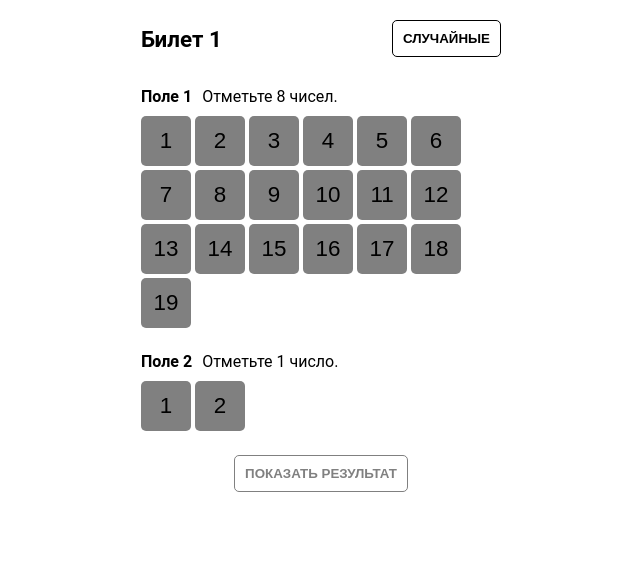
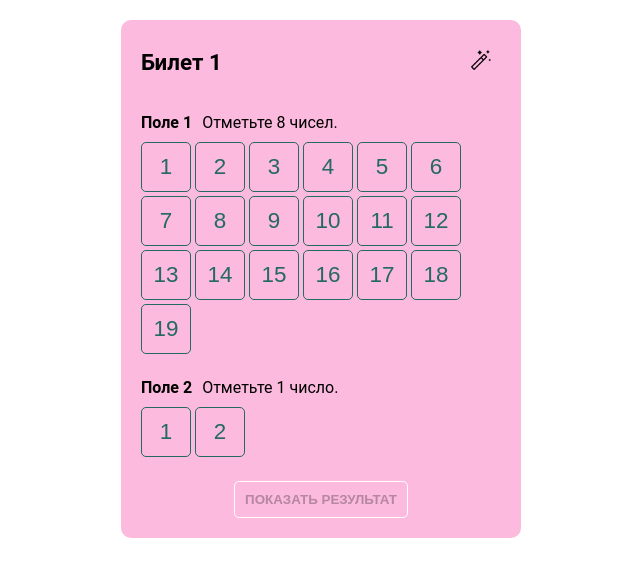
Before and after one commit to tymino/test_gosloto, a React (Create React App) app: page / in a window 1280 px wide. Shown: the top 576 px of the page, without its empty margins (319-959 px from the left). Built offline with nearby package versions, Linux system fonts and the light colour scheme.

Commit message:
fix: style (save)

```diff
--- a/src/App.jsx
+++ b/src/App.jsx
@@ -170,9 +170,13 @@ const App = () => {
         <div className="ticket__title">Билет 1</div>
         {!gameEnd && (
           <button
-            className="ticket__random ticket__button"
+            className="ticket__button ticket__random"
             onClick={handleRandomFillButton}>
-            случайные
+            <img
+              className="ticket__button-image"
+              src="./images/magic-wand.png"
+              alt="magic-wand"
+            />
           </button>
         )}
       </div>
--- a/src/App.sass
+++ b/src/App.sass
@@ -1,6 +1,9 @@
 .ticket
   max-width: 400px
   padding: 20px
+  margin: 20px 10px
+  background: var(--color-ticket)
+  border-radius: calc(var(--border-rad) * 2)
   text-align: center
 
   &__header
@@ -8,30 +11,45 @@
     justify-content: space-between
     align-items: center
     margin-bottom: 10px
+
   &__title
     font-size: 1.4rem
     font-weight: bold
+    color: var(--color-primary)
 
   &__button
     padding: 10px
     background: none
-    border: 1px solid black
-    border-radius: 5px
+    border: 1px solid var(--color-primary)
+    border-radius: var(--border-rad)
 
     font-weight: bold
     text-transform: uppercase
     cursor: pointer
     transition: .3s ease
 
-    &:hover
-      color: white
-      background: black
-      border: 1px solid white
+    &:hover:not(:disabled)
+      color: var(--color-secondary)
+      background: var(--color-primary)
+      border: 1px solid var(--color-secondary)
 
     &:disabled
-      color: gray
-      background: white
-      border: 1px solid gray
+      cursor: default
+      // opacity: .8
+      // color: gray
+      // background: var(--color-secondary)
+      border: 1px solid var(--color-secondary)
+
+    &-image
+      width: 20px
+      height: 20px
+
+  &__random
+    border: none
+
+    &:hover
+      border: none
+      background: none
 
   &__game
     display: flex
@@ -44,5 +62,5 @@
     text-transform: uppercase
 
   &__warning
-    color: red
+    color: var(--color-warning)
     font-size: 1.2rem
--- a/src/components/Field/Field.jsx
+++ b/src/components/Field/Field.jsx
@@ -1,7 +1,7 @@
 import './Field.sass';
 
 const Field = ({ id, data, updateData }) => {
-  const { name, rules, selected, allNumbers } = data;
+  const { name, rules, selected, win, allNumbers } = data;
 
   const handleClickButton = (event) => {
     const value = Number(event.target.value);
@@ -9,9 +9,12 @@ const Field = ({ id, data, updateData }) => {
   };
 
   const setStyleButton = (actualIndex) => {
+    const maxSelected =
+      selected.length === win ? `field__button--allselect` : '';
+
     return selected.includes(actualIndex)
       ? 'field__button field__button--selected'
-      : 'field__button';
+      : `field__button ${maxSelected}`;
   };
 
   return (
--- a/src/components/Field/Field.sass
+++ b/src/components/Field/Field.sass
@@ -20,16 +20,27 @@
     height: 50px
     margin-right: 4px
     margin-bottom: 4px
-    border: none
-    border-radius: 5px
-    background: gray
+    border: 1px solid var(--color-btn)
+    border-radius: var(--border-rad)
+    background: none
+    color: var(--color-btn)
     cursor: pointer
 
     font-size: 1.4rem
     transition: .3s ease
 
     &:hover:not(.field__button--selected)
-      background: lightgray
+      background: var(--color-btn-h)
+      border: 1px solid var(--color-btn-h)
+      color: var(--color-btn-primary)
+
+    &--allselect
+      pointer-events: none
 
     &--selected
-      background: blue
+      background: var(--color-btn-selected)
+      border: 1px solid var(--color-btn-selected)
+      color: var(--color-btn-primary)
+
+      &:hover
+        background: var(--color-btn-selected-h)
--- a/src/index.sass
+++ b/src/index.sass
@@ -2,6 +2,22 @@
   margin: 0
   padding: 0
   box-sizing: border-box
+
+:root
+  --border-rad: 5px
+
+  // colors
+  --color-primary: #000
+  --color-secondary: #ffffff
+  --color-warning: #580000
+
+  --color-ticket: #fcbade
+
+  --color-btn: #246962
+  --color-btn-h: #1f8a7f
+
+  --color-btn-selected: #f8b73f
+  --color-btn-selected-h: #ebaa33
 
 html
   font-size: 16px
```
Also changed, not shown: public/images/magic-wand.png (added).
